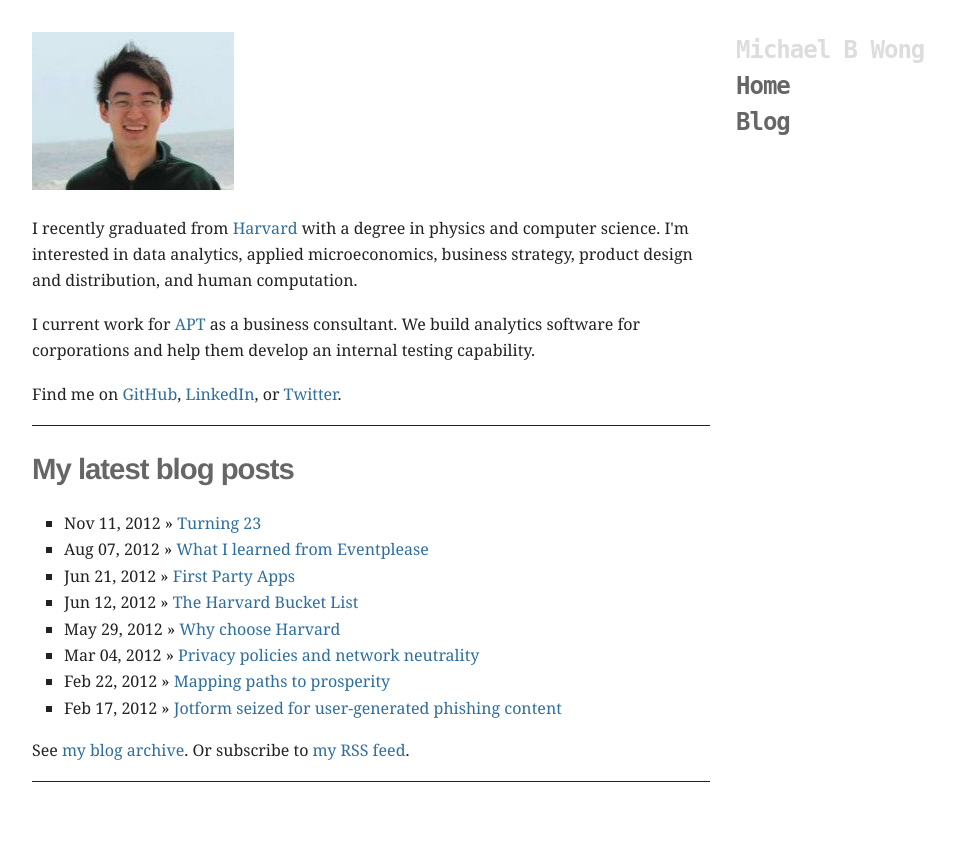
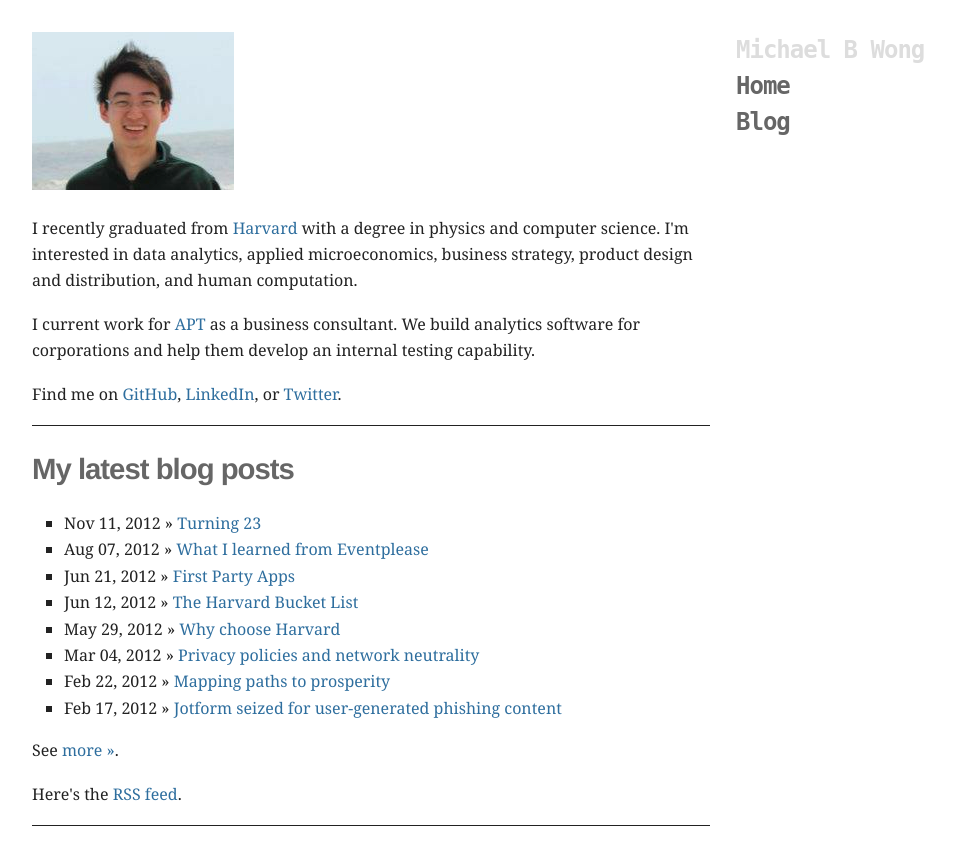
Before and after one commit to mbwong/mbwong.github.com, a Jekyll site: the page built from index.html, in a window 1280 px wide. Shown: the top 865 px of the page, without its empty margins (160-1115 px from the left). Built offline with Jekyll 4.4.1, drawn with Linux system fonts in a browser that asks for light colours.

Commit message:
Update index.html

```diff
--- a/index.html
+++ b/index.html
@@ -21,5 +21,6 @@ title: Home
     </li>
   {% endfor %}
   </ul>
-  <p>See <a href="/archive.html">my blog archive</a>. Or subscribe to <a href="http://feeds.feedburner.com/MichaelBWong">my RSS feed</a>. </p>
+  <p>See <a href="/archive.html">more &raquo;</a>.
+  <p>Here's the <a href="http://feeds.feedburner.com/MichaelBWong">RSS feed</a>. </p>
   </div>
```
